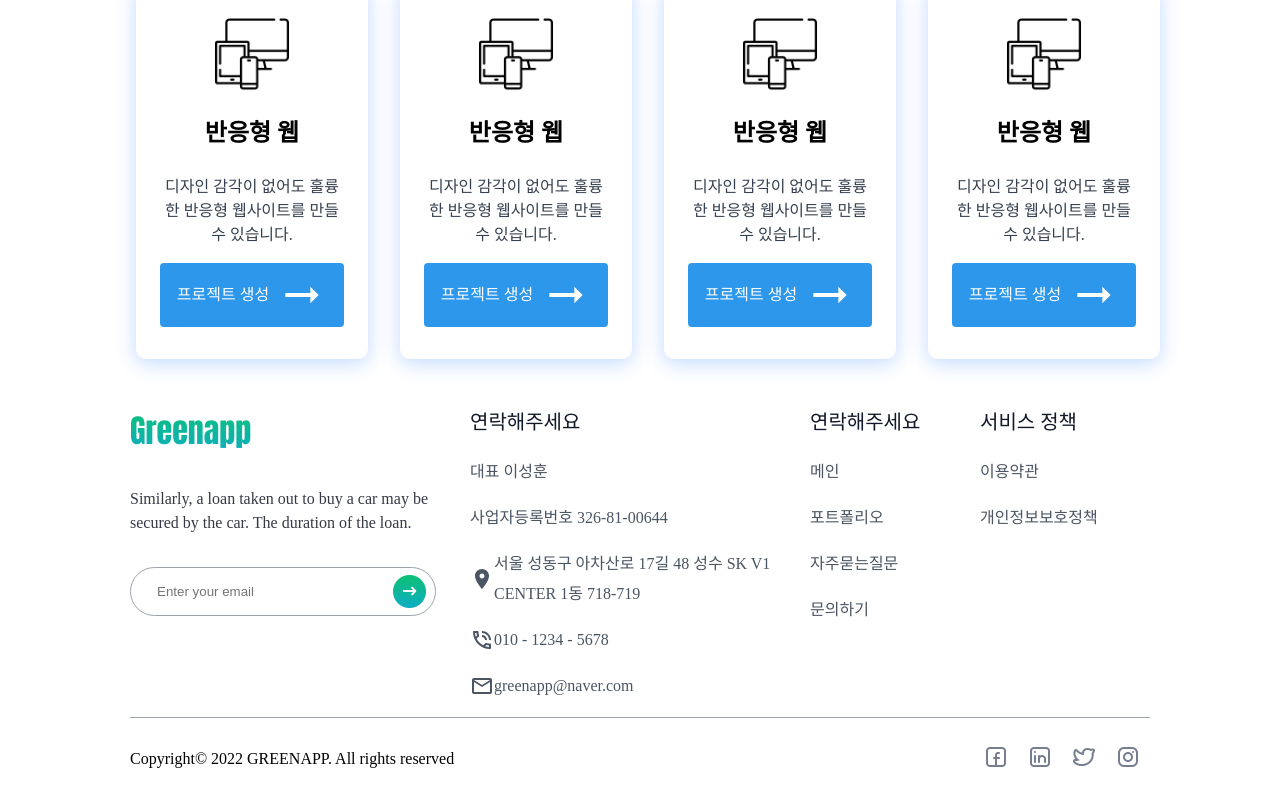
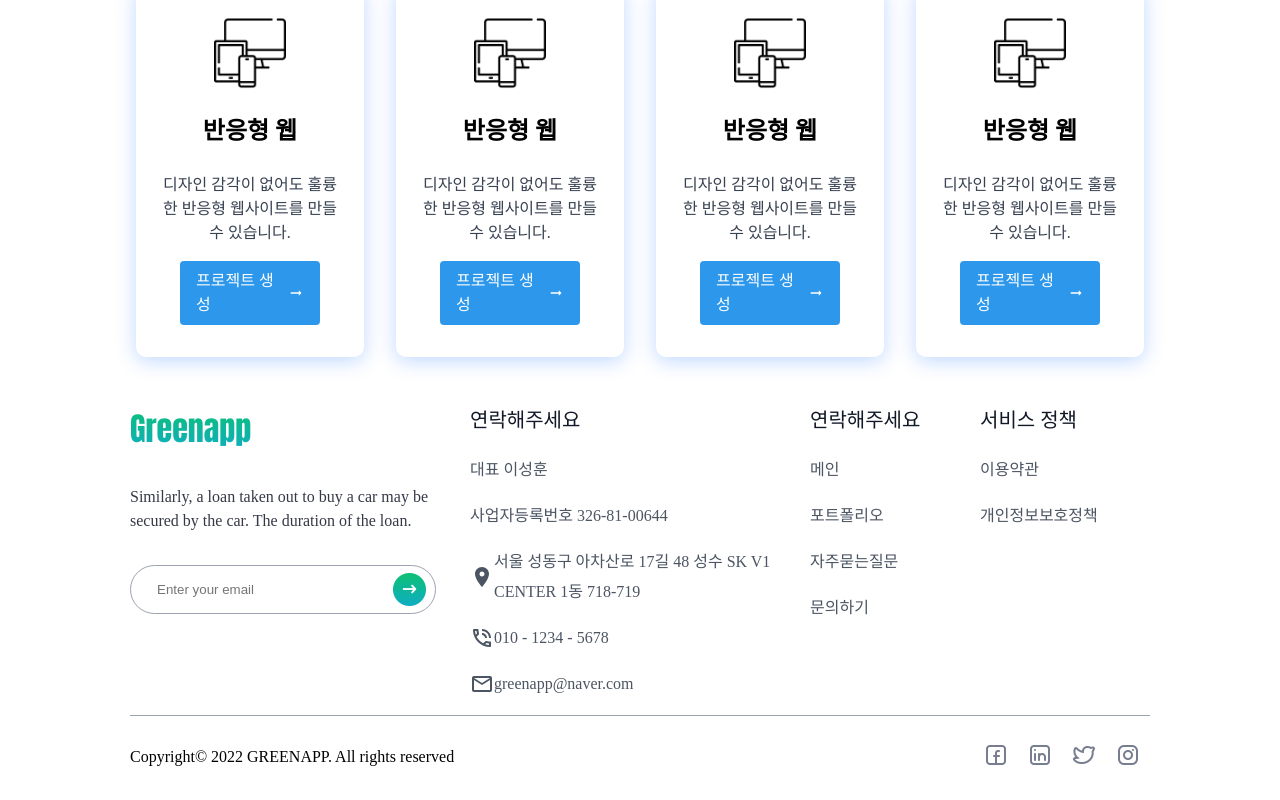
Before and after one commit to huythanh13082000/youtube_AI, a React (Create React App) app: page / in a window 1280 px wide. Shown: the part 1014-1814 px from the top of the page. Built offline with nearby package versions, Linux system fonts and the light colour scheme; a web font is replaced by a local one.

Commit message:
update 06/02

```diff
--- a/src/components/card_service/index.tsx
+++ b/src/components/card_service/index.tsx
@@ -38,7 +38,7 @@ const useStyles = makeStyles({
       display: 'flex',
       padding: '10px 16px',
       gap: '8px',
-      width: '152px',
+      width: '60%',
       height: '44px',
       background: '#2C97EB',
       borderRadius: '4px',
@@ -63,7 +63,8 @@ const CardService = () => {
       <p>반응형 웹</p>
       <p>디자인 감각이 없어도 훌륭한 반응형 웹사이트를 만들 수 있습니다.</p>
       <span>
-        프로젝트 생성 <ArrowRightAltOutlinedIcon style={{fontSize: '50px'}} />
+        프로젝트 생성{' '}
+        <ArrowRightAltOutlinedIcon style={{width: '15%', margin: '0'}} />
       </span>
     </div>
   )
```
